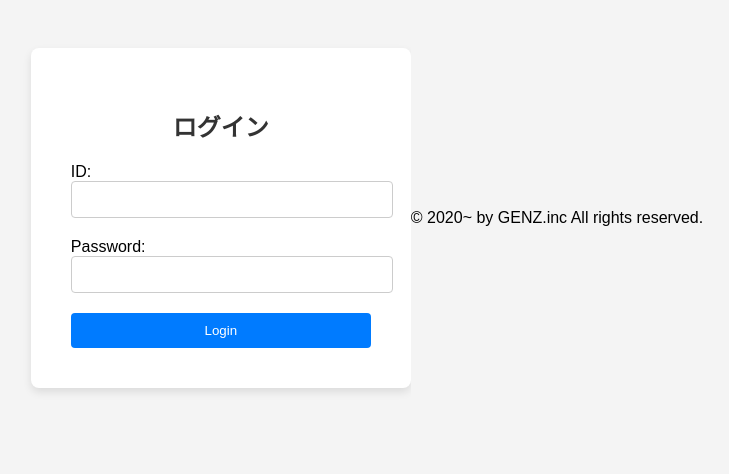
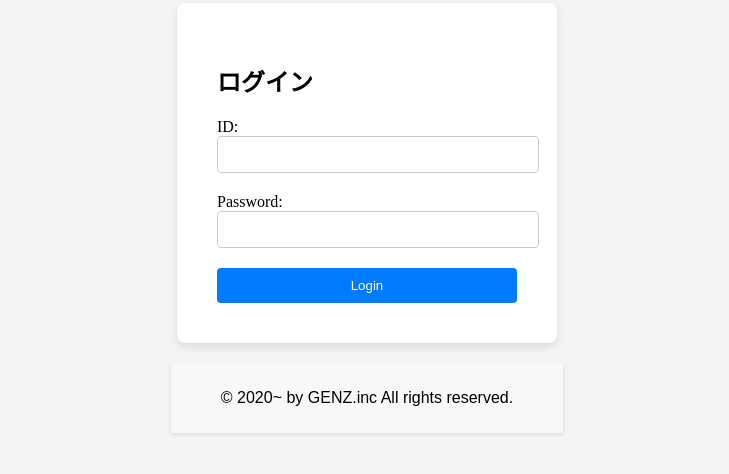
Before and after one commit to A-Sakagami/tstest, a website: page src/login.html in a window 1280 px wide. Shown: the part 182-656 px from the top of the page, without its empty margins (273-1002 px from the left). Drawn offline with Linux system fonts and the light colour scheme.

Commit message:
フォーム位置調整

```diff
--- a/src/loginstyle.css
+++ b/src/loginstyle.css
@@ -1,13 +1,22 @@
 /* ログインフォーム */
 /* body */
-body, html ,footer{
-    height: 100%;
+html, body {
+    height: 100%; /* ブラウザの全高を使う */
+    margin: 0; /* 外余白をなくす */
+    padding: 0; /* 内余白もなくす */
+    display: flex; /* Flexboxを有効化 */
+    justify-content: center; /* 主軸（ここでは水平方向）の中央に配置 */
+    align-items: center; /* 交差軸（ここでは垂直方向）の中央に配置 */
+    flex-direction: column; /* 子要素を縦方向に並べる */
+    background-color: #f4f4f4;
+}
+
+body {
+    display: flex;
+    align-items: center;
+    justify-content: center; /* 内容を中央に配置 */
+    height: 100vh; /* 最小の高さをビューポートの100%に設定 */
     margin: 0;
-    font-family: 'Arial', sans-serif;
-    display: flex;
-    justify-content: center;
-    align-items: center;
-    background-color: #f4f4f4;
 }
 
 .login-form-container {
@@ -43,8 +52,21 @@ button:hover {
     margin-bottom: 20px;
 }
 
-body div h2 {
+.form-group h2 {
     text-align: center;
     color: #333;
     font-size: 24px;
 }
+
+/* footer */
+footer {
+    display: flex;
+    font: 100% Arial, bold;
+    position: relative;
+    align-items: center;
+    justify-content: center;
+    padding: 10px 50px;
+    background-color: #f8f8f8;
+    box-shadow: 0 2px 4px rgba(0,0,0,0.1);
+    margin-top: 20px;
+}
```
Also changed, not shown: src/login.html (+1 -0 lines).
